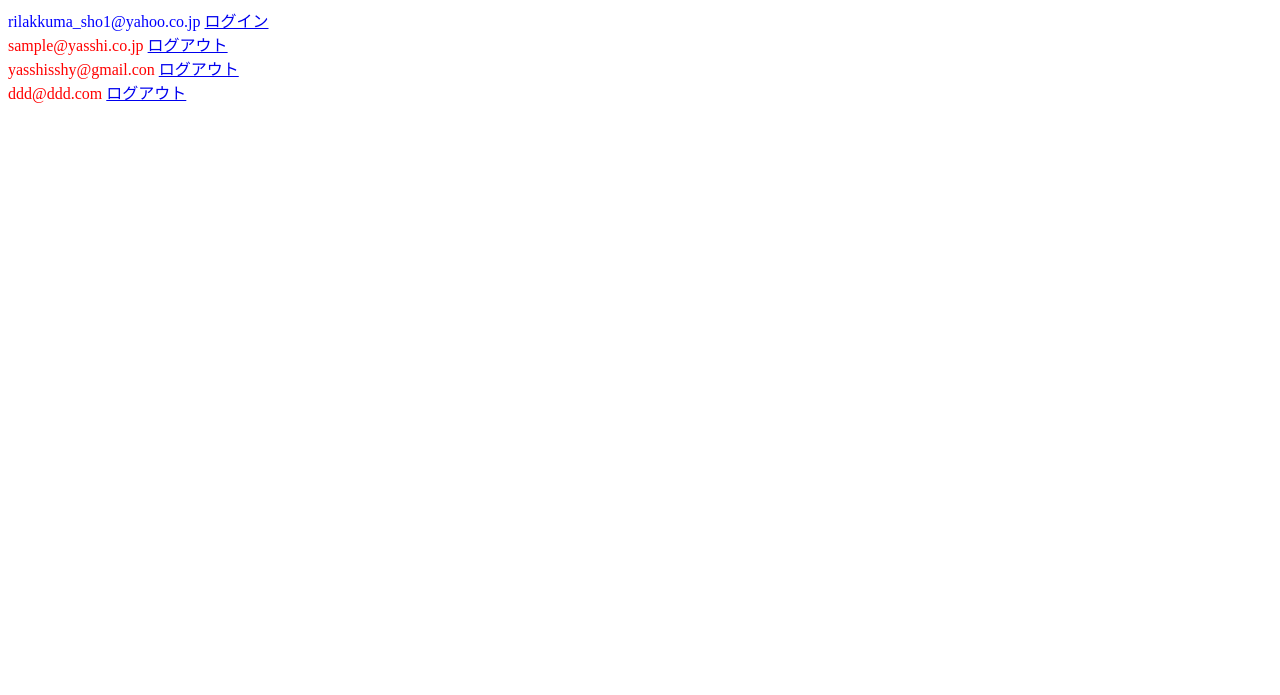
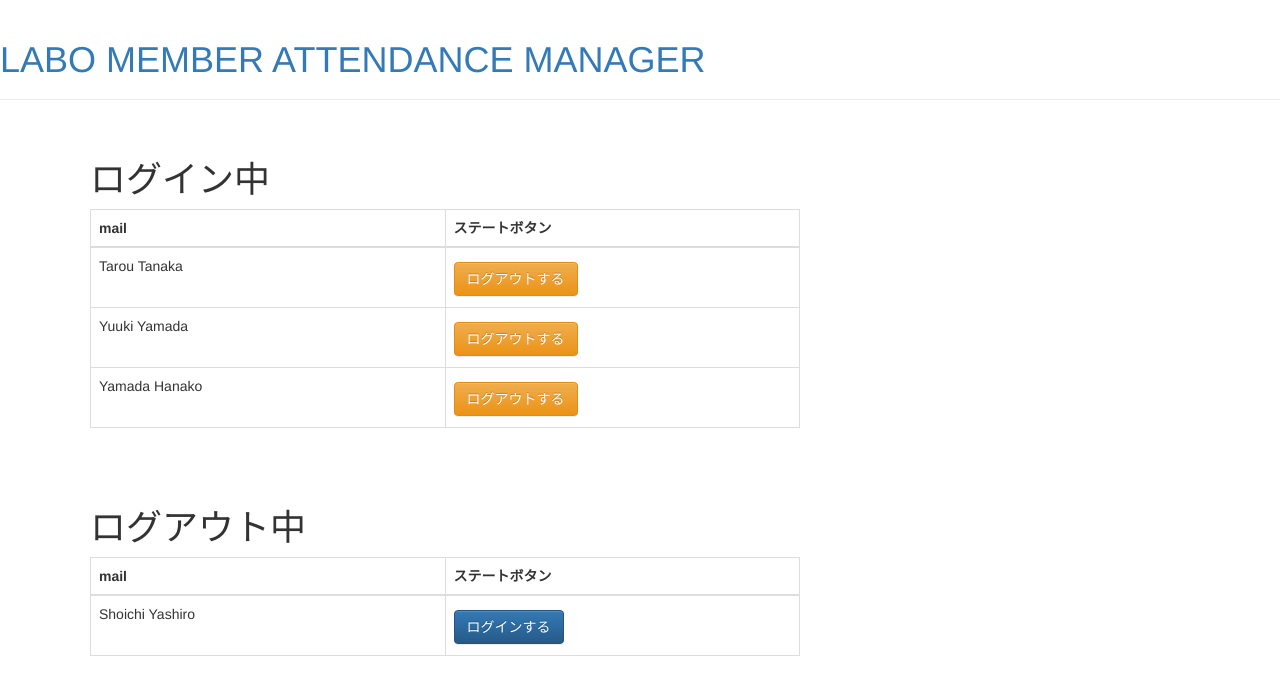
Before and after one commit to YaCpotato/Django-RFID-register-API, a Django app: page /logsys/4/stateupdate in a window 1280 px wide. Shown: the top 695 px of the page. Run offline with Django 3.2, Linux system fonts and the light colour scheme; data comes from the database, SQL or seed files in the repository; both versions use the stored data as it was after the commit; some libraries are stand-ins or nearby versions.

Commit message:
レイアウト修正

```diff
--- a/logsys/templates/logsys/base.html
+++ b/logsys/templates/logsys/base.html
@@ -2,14 +2,24 @@
 <!DOCTYPE html>
 <html>
 <head>
+<link rel="stylesheet" href="//maxcdn.bootstrapcdn.com/bootstrap/3.2.0/css/bootstrap.min.css">
+    <link rel="stylesheet" href="//maxcdn.bootstrapcdn.com/bootstrap/3.2.0/css/bootstrap-theme.min.css">
+    <script type="text/javascript" src="https://cdn.jsdelivr.net/npm/vue/dist/vue.js"></script>
+    <link href='//fonts.googleapis.com/css?family=Lobster&subset=latin,latin-ext' rel='stylesheet' type='text/css'>
 <meta charset="utf-8">
 <title>Django System</title>
 </head>
 <body>
-<div class="container">
-    <div class="content">
-        {% block content %}{% endblock %}
-    </div>
-</div>
+<div class="page-header">
+            <h1><a href="/">LABO MEMBER ATTENDANCE MANAGER</a></h1>
+        </div>
+        <div class="content container">
+            <div class="row">
+                <div class="col-md-8">
+                {% block content %}
+                {% endblock %}
+                </div>
+            </div>
+        </div>
 </body>
 </html>
--- a/logsys/templates/logsys/state_list.html
+++ b/logsys/templates/logsys/state_list.html
@@ -1,17 +1,51 @@
 {% extends 'logsys/base.html' %}
 
 {% block content %}
-    {% for user in users %}
-        {% if user.login_or_out %}
-            <div class="login" style="color:red;">
-                {{ user.email }}
-                <a href="{% url 'stateupdate' pk=user.pk %}">ログアウト</a>
+            <div class="login container-fluid" style="padding:20px;">
+            <h1>ログイン中</h1>
+                <table class="table table-bordered" style="content-align:center;table-layout:fixed;">
+                    <thead>
+                        <tr>
+                            <th scope="col" style="width:200px;">mail</th>
+                            <th scope="col" style="width:200px;">ステートボタン</th>
+                        </tr>
+                    </thead>
+                {% for user in users %}
+                    {% if user.login_or_out %}
+                    <tr>
+                        <td>
+                            {{ user.first_name }} {{ user.last_name }}
+                        </td>
+                        <td>
+                            <a href="{% url 'stateupdate' pk=user.pk %}" style="font-size:30px;"><button type="button" class="btn btn-warning">ログアウトする</button></a>
+                        </td>
+                    </tr>
+                    {% endif %}
+                {% endfor %}
+                </table>
             </div>
-        {% else %}
-            <div class="logout" style="color:blue;">
-                {{ user.email }}
-                <a href="{% url 'stateupdate' pk=user.pk %}">ログイン</a>
+
+            <div class="logout container-fluid" style="padding:20px;">
+                <h1>ログアウト中</h1>
+                <table class="table table-bordered" style="content-align:center;table-layout:fixed;">
+                    <thead>
+                        <tr>
+                            <th scope="col">mail</th>
+                            <th scope="col">ステートボタン</th>
+                        </tr>
+                    </thead>
+                    {% for user in users %}
+                        {% if not user.login_or_out %}
+                        <tr>
+                            <td>
+                                {{ user.first_name }} {{ user.last_name }}
+                            </td>
+                            <td>
+                                <a href="{% url 'stateupdate' pk=user.pk %}" style="font-size:30px;"><button type="button" class="btn btn-primary">ログインする</button></a>
+                            </td>
+                        </tr>
+                        {% endif %}
+                {% endfor %}
+                </table>
             </div>
-        {% endif %}
-    {% endfor %}
 {% endblock content %}
```
Also changed, not shown: db.sqlite3.
